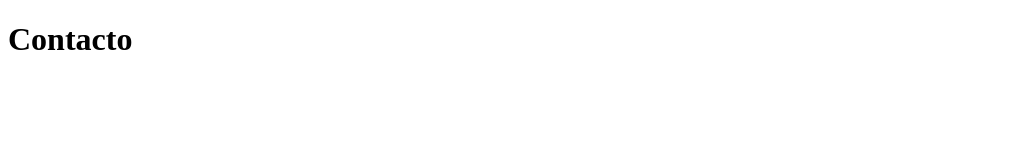
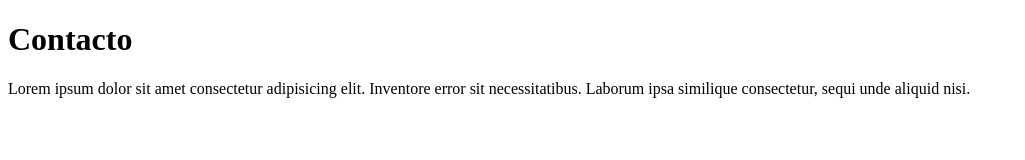
Before and after one commit to santiagoacostaverrier/proyecto, a plain HTML site: page contacto.html in a window 1280 px wide. Shown: the whole page, without its empty margins (0-1025 px from the left). Drawn offline with Linux system fonts and the light colour scheme.

Commit message:
parrafo agregado a contacto

```diff
--- a/contacto.html
+++ b/contacto.html
@@ -8,5 +8,6 @@
 </head>
 <body>
     <h1>Contacto</h1>
+    <p>Lorem ipsum dolor sit amet consectetur adipisicing elit. Inventore error sit necessitatibus. Laborum ipsa similique consectetur, sequi unde aliquid nisi.</p>
 </body>
 </html>
```
